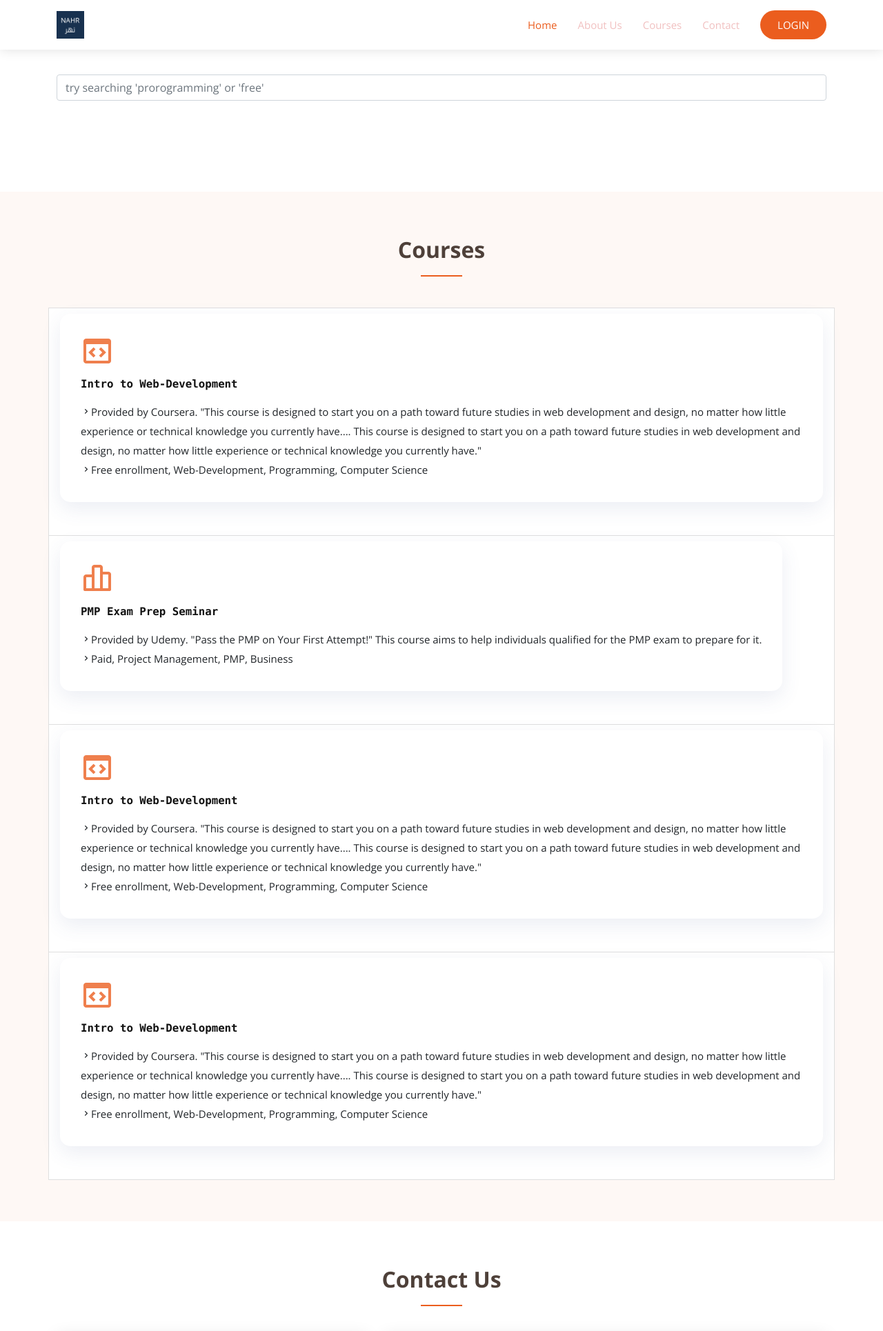
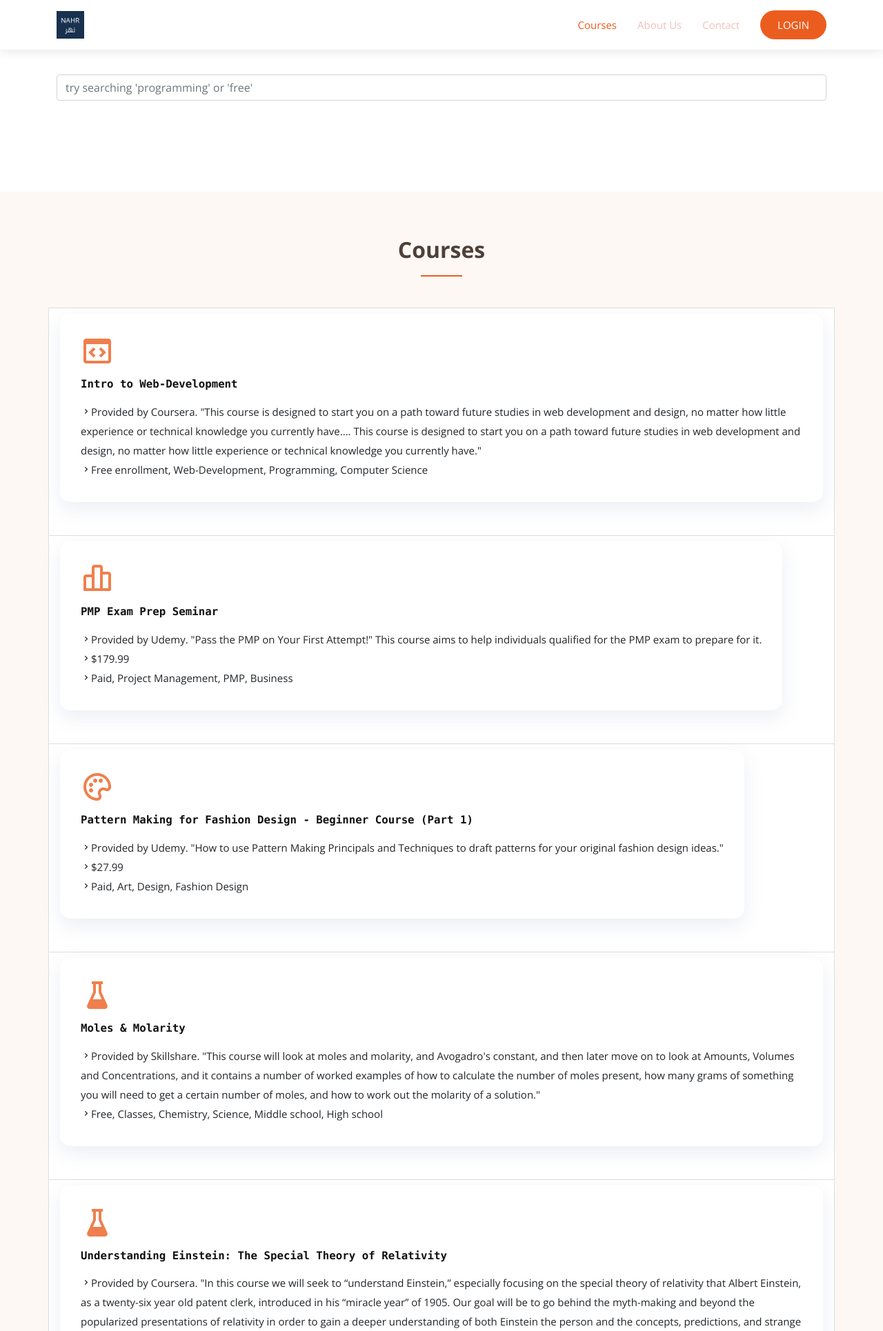
Before and after one commit to jennansowayan/NAHR, a Django app: page /courses/ in a window 1280 px wide. Shown: the top 1930 px of the page at 69% size. Run offline with Django 3.2, Linux system fonts and the light colour scheme; some libraries are stand-ins or nearby versions.

Commit message:
Changes to courses,

```diff
--- a/accounts/templates/accounts/quiz.html
+++ b/accounts/templates/accounts/quiz.html
@@ -286,7 +286,7 @@ button.selected{
                 </div>
             </div>
         </div>
-        </div></div><a action="#" method="POST" href="courses/" class="btn custom-btn" >Next</a></div>
+        </div></div><a action="#" method="POST" href="courses/" type="submit" class="btn custom-btn" >Submit</a></div>
 
 
 
--- a/courses/templates/courses.html
+++ b/courses/templates/courses.html
@@ -65,10 +65,8 @@
 
       <nav id="navbar" class="navbar">
         <ul>
-          <li><a class="nav-link scrollto active" href="">Home</a></li>
+          <li><a class="nav-link scrollto active" href="">Courses</a></li>
           <li><a class="nav-link scrollto" href="#about">About Us</a></li>
-          <li><a class="nav-link scrollto" href="#courses">Courses</a></li>
-
           <li><a class="nav-link scrollto" href="#contact">Contact</a></li>
 
           {% if user.is_authenticated %}
@@ -98,7 +96,7 @@
       <br>
       <br>
       <div class="form-outline">
-        <input class="form-control" id="myInput" type="text" placeholder="try searching 'prorogramming' or 'free'">
+        <input class="form-control" id="myInput" type="text" placeholder="try searching 'programming' or 'free'">
       </div>
     </div>
 </section><!-- End search -->
@@ -137,7 +135,75 @@
         <h4 class="title"><pre><a href="https://www.udemy.com/course/pmp-pmbok6-35-pdus/">PMP Exam Prep Seminar</pre></a></h4>
         <p class="description">
         <i class="bx bx-chevron-right"></i>Provided by Udemy. "Pass the PMP on Your First Attempt!" This course aims to help individuals qualified for the PMP exam to prepare for it.<br>
+        <i class="bx bx-chevron-right"></i>$179.99<br>
         <i class="bx bx-chevron-right"></i>Paid, Project Management, PMP, Business</a>
+      </p>
+      </div>
+    </div>
+  </li>
+
+  <li class="list-group-item">
+    <div class="d-flex align-items-stretch" data-aos="zoom-in" data-aos-delay="100">
+      <div class="icon-box">
+        <div class="icon"><i class='bx bx-palette'></i></div>
+        <h4 class="title"><pre><a href="https://www.udemy.com/course/pattern-making-for-fashion-design-beginner-course/">Pattern Making for Fashion Design - Beginner Course (Part 1)</pre></a></h4>
+        <p class="description">
+        <i class="bx bx-chevron-right"></i>Provided by Udemy. "How to use Pattern Making Principals and Techniques to draft patterns for your original fashion design ideas."<br>
+        <i class="bx bx-chevron-right"></i>$27.99<br>
+        <i class="bx bx-chevron-right"></i>Paid, Art, Design, Fashion Design</a>
+      </p>
+      </div>
+    </div>
+  </li>
+
+  <li class="list-group-item">
+    <div class="d-flex align-items-stretch" data-aos="zoom-in" data-aos-delay="100">
+      <div class="icon-box">
+        <div class="icon"><i class='bx bxs-flask'></i></div>
+        <h4 class="title"><pre><a href="https://www.skillshare.com/classes/Moles-and-Molarity/1309610607?via=browse-rating-chemistry-layout-grid">Moles & Molarity</pre></a></h4>
+        <p class="description">
+        <i class="bx bx-chevron-right"></i>Provided by Skillshare. "This course will look at moles and molarity, and Avogadro's constant, and then later move on to look at Amounts, Volumes and Concentrations, and it contains a number of worked examples of how to calculate the number of moles present, how many grams of something you will need to get a certain number of moles, and how to work out the molarity of a solution."<br>
+        <i class="bx bx-chevron-right"></i>Free, Classes, Chemistry, Science, Middle school, High school</a>
+      </p>
+      </div>
+    </div>
+  </li>
+
+  <li class="list-group-item">
+    <div class="d-flex align-items-stretch" data-aos="zoom-in" data-aos-delay="100">
+      <div class="icon-box">
+        <div class="icon"><i class='bx bxs-flask'></i></div>
+        <h4 class="title"><pre><a href="https://www.coursera.org/learn/einstein-relativity">Understanding Einstein: The Special Theory of Relativity</pre></a></h4>
+        <p class="description">
+        <i class="bx bx-chevron-right"></i>Provided by Coursera. "In this course we will seek to “understand Einstein,” especially focusing on the special theory of relativity that Albert Einstein, as a twenty-six year old patent clerk, introduced in his “miracle year” of 1905. Our goal will be to go behind the myth-making and beyond the popularized presentations of relativity in order to gain a deeper understanding of both Einstein the person and the concepts, predictions, and strange paradoxes of his theory"<br>
+        <i class="bx bx-chevron-right"></i>Free-enrollment, Physics, Science, Space</a>
+      </p>
+      </div>
+    </div>
+  </li>
+
+  <li class="list-group-item">
+    <div class="d-flex align-items-stretch" data-aos="zoom-in" data-aos-delay="100">
+      <div class="icon-box">
+        <div class="icon"><i class='bx bx-bar-chart-alt-2'></i></div>
+        <h4 class="title"><pre><a href="https://www.coursera.org/learn/marketing-plan">Digital Media and Marketing Strategies</pre></a></h4>
+        <p class="description">
+        <i class="bx bx-chevron-right"></i>Provided by Coursera. "This course aims to give you a deeper understanding of core processes of planning a digital marketing campaign and the role of various digital channels in an integrated marketing communication."<br>
+        <i class="bx bx-chevron-right"></i>Free-enrollment, Marketing, Business, Online</a>
+      </p>
+      </div>
+    </div>
+  </li>
+
+  <li class="list-group-item">
+    <div class="d-flex align-items-stretch" data-aos="zoom-in" data-aos-delay="100">
+      <div class="icon-box">
+        <div class="icon"><i class='bx bx-palette'></i></div>
+        <h4 class="title"><pre><a href="https://www.udemy.com/course/pattern-making-for-fashion-design-beginner-course/">Pattern Making for Fashion Design - Beginner Course (Part 1)</pre></a></h4>
+        <p class="description">
+        <i class="bx bx-chevron-right"></i>Provided by Udemy. "How to use Pattern Making Principals and Techniques to draft patterns for your original fashion design ideas."<br>
+        <i class="bx bx-chevron-right"></i>$27.99<br>
+        <i class="bx bx-chevron-right"></i>Paid, Art, Design, Fashion Design</a>
       </p>
       </div>
     </div>
@@ -149,7 +215,7 @@
         <div class="icon"><i class="bx bx-code-block"></i></div>
         <h4 class="title"><pre><a href="https://www.coursera.org/learn/web-development">Intro to Web-Development</pre></a></h4>
         <p class="description">
-        <i class="bx bx-chevron-right"></i>Provided by Coursera. "This course is designed to start you on a path toward future studies in web development and design, no matter how little experience or technical knowledge you currently have.... This course is designed to start you on a path toward future studies in web development and design, no matter how little experience or technical knowledge you currently have."<br>
+        <i class="bx bx-chevron-right"></i>Provided by Coursera. "This course is designed to start you on a path toward future studies in web development and design, no matter how little experience or technical knowledge you currently have..."<br>
         <i class="bx bx-chevron-right"></i>Free enrollment, Web-Development, Programming, Computer Science</a>
       </p>
       </div>
@@ -159,15 +225,18 @@
   <li class="list-group-item">
     <div class="d-flex align-items-stretch" data-aos="zoom-in" data-aos-delay="100">
       <div class="icon-box">
-        <div class="icon"><i class="bx bx-code-block"></i></div>
-        <h4 class="title"><pre><a href="https://www.coursera.org/learn/web-development">Intro to Web-Development</pre></a></h4>
+        <div class="icon"><i class='bx bx-bar-chart-alt-2'></i></div>
+        <h4 class="title"><pre><a href="https://www.actksa.com/training-courses/management/costing-finance-and-accounting/accounting-fundamentals-the-income-statement-working-capital">Accounting Fundamentals, The Income Statement & Working Capital</pre></a></h4>
         <p class="description">
-        <i class="bx bx-chevron-right"></i>Provided by Coursera. "This course is designed to start you on a path toward future studies in web development and design, no matter how little experience or technical knowledge you currently have.... This course is designed to start you on a path toward future studies in web development and design, no matter how little experience or technical knowledge you currently have."<br>
-        <i class="bx bx-chevron-right"></i>Free enrollment, Web-Development, Programming, Computer Science</a>
+        <i class="bx bx-chevron-right"></i>Provided by ACTKsa. "The Accounting Fundamentals course aims to provide participants (particularly those who have no prior knowledge of finance) with an introduction to financial statement analysis. The income statement, balance sheet and cash flow statement are introduced, and the key interactions between the income statement and balance sheet are explained. Participants will build simple financial statements using a list of transactions."<br>
+        <i class="bx bx-chevron-right"></i>7,475 SAR</a> <br>
+        <i class="bx bx-location-plus"></i>Starts on 25/05/2021 in Khobar, KSA</a><br>
+        <i class="bx bx-chevron-right"></i>Paid, Accounting, Finance, In-Person, Business</a>
       </p>
       </div>
     </div>
   </li>
+
 
   </div>
 </div>
```
Also changed, not shown: accounts/templates/accounts/dashboard.html (+0 -20 lines), db.sqlite3.
